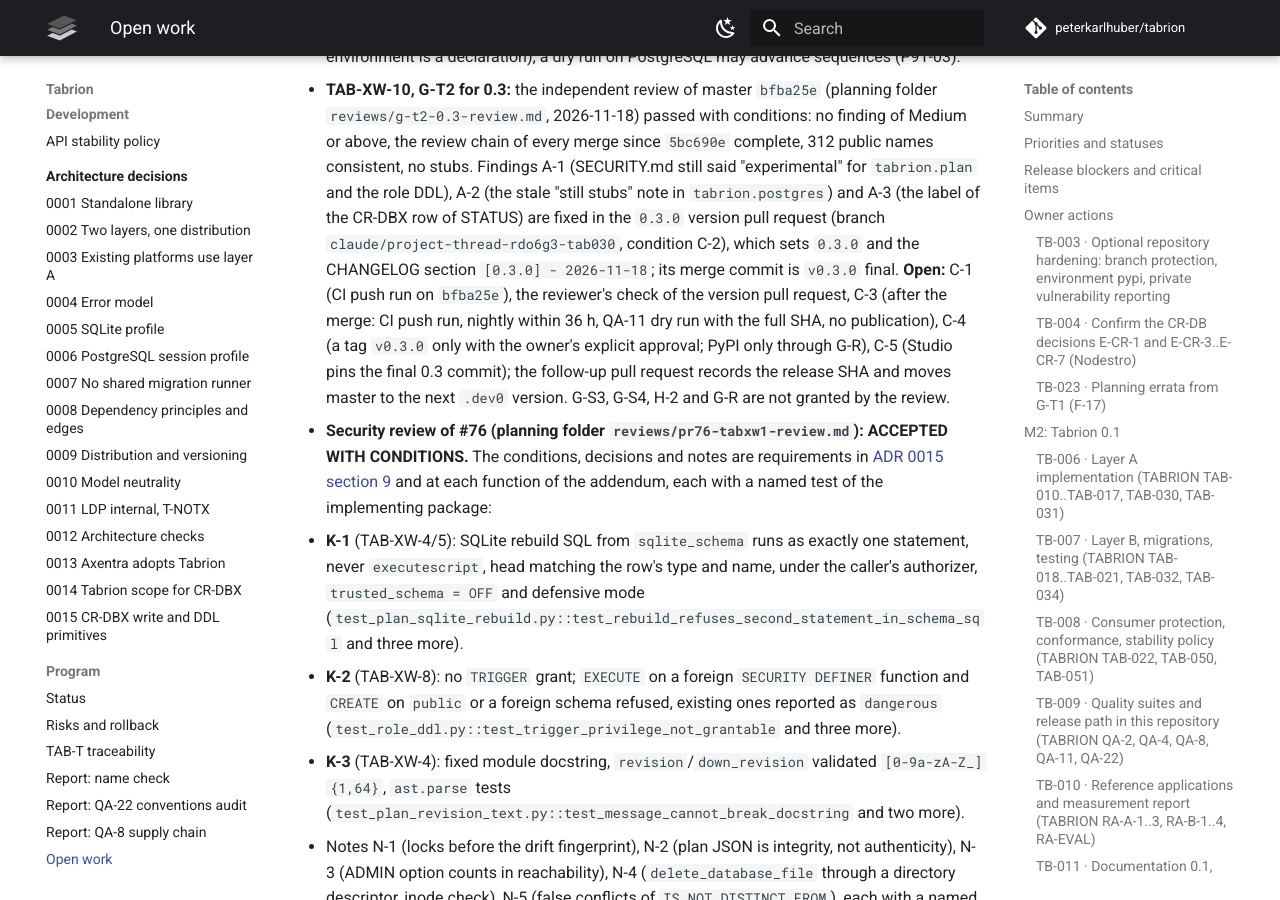
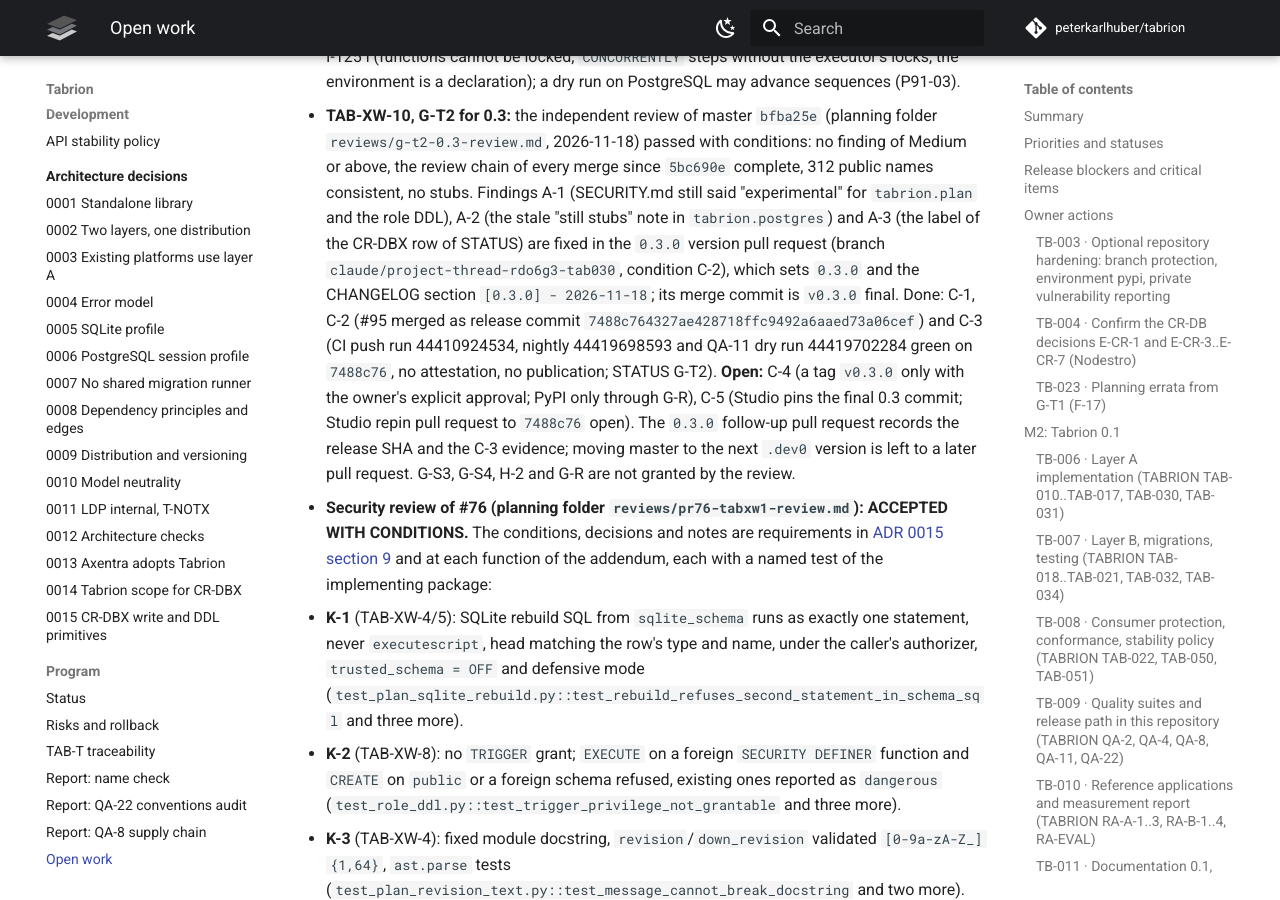
Before and after one commit to peterkarlhuber/tabrion, an MkDocs documentation site: the page built from docs/TODO.md, in a window 1280 px wide and 900 px high, scrolled down 27027 px. Built offline with MkDocs 1.6.1 and Material for MkDocs 9.7.7, drawn with Linux system fonts in a browser that asks for light colours; comment, search, counter and statistics services are not loaded; some of the changed text lies outside the part shown.

Commit message:
Record the 0.3.0 release commit and the C-3 evidence (G-T2)
STATUS row G-T2: release commit 7488c76 (merge of #95), CI push run
44410924534, QA-11 dry run 44419702284 (full SHA, no attestation, no
publication) and nightly 44419698593, all green; 0.3.0 passed with
conditions, C-4 and C-5 open. Row G-S2 corrected: granted 2026-11-15
(review info of #95). TODO TB-149 and TAB-XW-10 follow. No tag.

Co-Authored-By: Claude Opus 5.5 <noreply@anthropic.com>
Claude-Session: https://claude.ai/code/session_011tY7TC7Nu5VGro3DJGJcv8

```diff
--- a/docs/TODO.md
+++ b/docs/TODO.md
@@ -73,7 +73,8 @@ progress, counts unchanged; predefined-role pull request #77: TB-150 new, P2 fro
 2026-11-14 23:56Z): TB-036 and TB-150 done, P2 from 11 to 9; psycopg floor pull request: TB-152 new, P3 from 43 to 44;
 G-S2 follow-up 7A pull request: TB-149 records the stable guided write transaction, counts unchanged;
 CR-DBX promotion pull request: TB-149 records the stable CR-DBX names, counts unchanged; `0.3.0` version pull
-request: TB-149 records TAB-XW-10 (G-T2 passed with conditions) and the release commit, counts unchanged).
+request: TB-149 records TAB-XW-10 (G-T2 passed with conditions) and the release commit, counts unchanged; `0.3.0`
+follow-up pull request: TB-149 records the release commit `7488c76` and the C-3 evidence, counts unchanged).
 
 | Priority | Count |
 |---|---|
@@ -632,7 +633,7 @@ required (owner decision of 2026-11-08 11:26Z).
 
 ### TB-149 · CR-DBX building blocks for Studio 1.1-1.3 (TABRION TAB-XW-1..TAB-XW-10)
 
-- **Priority:** P3 Low · **Status:** In progress (TAB-XW-1 done, #76; TAB-XW-6 done, #78; 0.3 switch done; TAB-XW-2 done, #85; TAB-XW-3 done; TAB-XW-7 and TAB-XW-9 done; TAB-XW-4 done; TAB-XW-5 done; TAB-XW-8 done; G-S2 follow-up 7A done; CR-DBX promotion to S done; TAB-XW-10 G-T2 passed with conditions, `0.3.0` version pull request open) · **Refs:** planning
+- **Priority:** P3 Low · **Status:** In progress (TAB-XW-1 done, #76; TAB-XW-6 done, #78; 0.3 switch done; TAB-XW-2 done, #85; TAB-XW-3 done; TAB-XW-7 and TAB-XW-9 done; TAB-XW-4 done; TAB-XW-5 done; TAB-XW-8 done; G-S2 follow-up 7A done; CR-DBX promotion to S done; TAB-XW-10 G-T2 passed with conditions, `0.3.0` release commit `7488c76` (#95), C-3 met; C-4 and C-5 open) · **Refs:** planning
   document 15 sections 3, 3.1, 5, 9.1, 9.4; [ADR 0014](adr/0014-crdbx-tabrion-scope.md),
   [ADR 0015](adr/0015-crdbx-write-and-ddl-primitives.md), [contract addendum 0.3](api/contract-0.3-addendum.md);
   [STATUS.md](program/STATUS.md#change-request-cr-dbx-planning-document-15); E-X3, E-X4, E-X5, E-X6, E-X9, E-X11
@@ -838,11 +839,12 @@ required (owner decision of 2026-11-08 11:26Z).
   "experimental" for `tabrion.plan` and the role DDL), A-2 (the stale "still stubs" note in `tabrion.postgres`) and
   A-3 (the label of the CR-DBX row of STATUS) are fixed in the `0.3.0` version pull request (branch
   `claude/project-thread-rdo6g3-tab030`, condition C-2), which sets `0.3.0` and the CHANGELOG section
-  `[0.3.0] - 2026-11-18`; its merge commit is `v0.3.0` final. **Open:** C-1 (CI push run on `bfba25e`), the reviewer's
-  check of the version pull request, C-3 (after the merge: CI push run, nightly within 36 h, QA-11 dry run with the
-  full SHA, no publication), C-4 (a tag `v0.3.0` only with the owner's explicit approval; PyPI only through G-R),
-  C-5 (Studio pins the final 0.3 commit); the follow-up pull request records the release SHA and moves master to the
-  next `.dev0` version. G-S3, G-S4, H-2 and G-R are not granted by the review.
+  `[0.3.0] - 2026-11-18`; its merge commit is `v0.3.0` final. Done: C-1, C-2 (#95 merged as release commit
+  `7488c764327ae428718ffc9492a6aaed73a06cef`) and C-3 (CI push run 44410924534, nightly 44419698593 and QA-11 dry run
+  44419702284 green on `7488c76`, no attestation, no publication; STATUS G-T2). **Open:** C-4 (a tag `v0.3.0` only with the owner's explicit approval; PyPI only through G-R),
+  C-5 (Studio pins the final 0.3 commit; Studio repin pull request to `7488c76` open). The `0.3.0` follow-up pull
+  request records the release SHA and the C-3 evidence; moving master to the next `.dev0` version is left to a later
+  pull request. G-S3, G-S4, H-2 and G-R are not granted by the review.
 - **Security review of #76 (planning folder `reviews/pr76-tabxw1-review.md`): ACCEPTED WITH CONDITIONS.** The
   conditions, decisions and notes are requirements in [ADR 0015 section 9](adr/0015-crdbx-write-and-ddl-primitives.md#9-conditions-decisions-and-notes-of-the-security-review-of-76-binding-requirements)
   and at each function of the addendum, each with a named test of the implementing package:
```
Also changed, not shown: docs/program/STATUS.md (+6 -3 lines).
